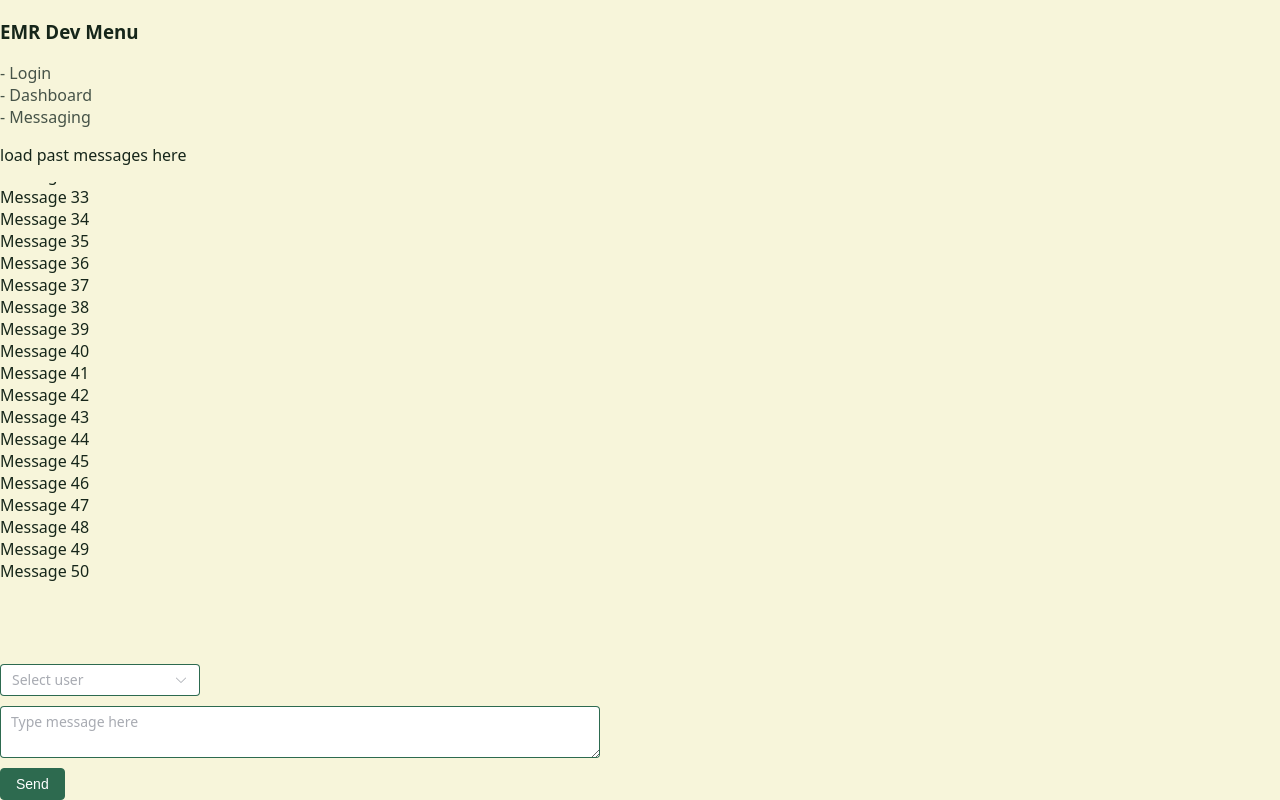
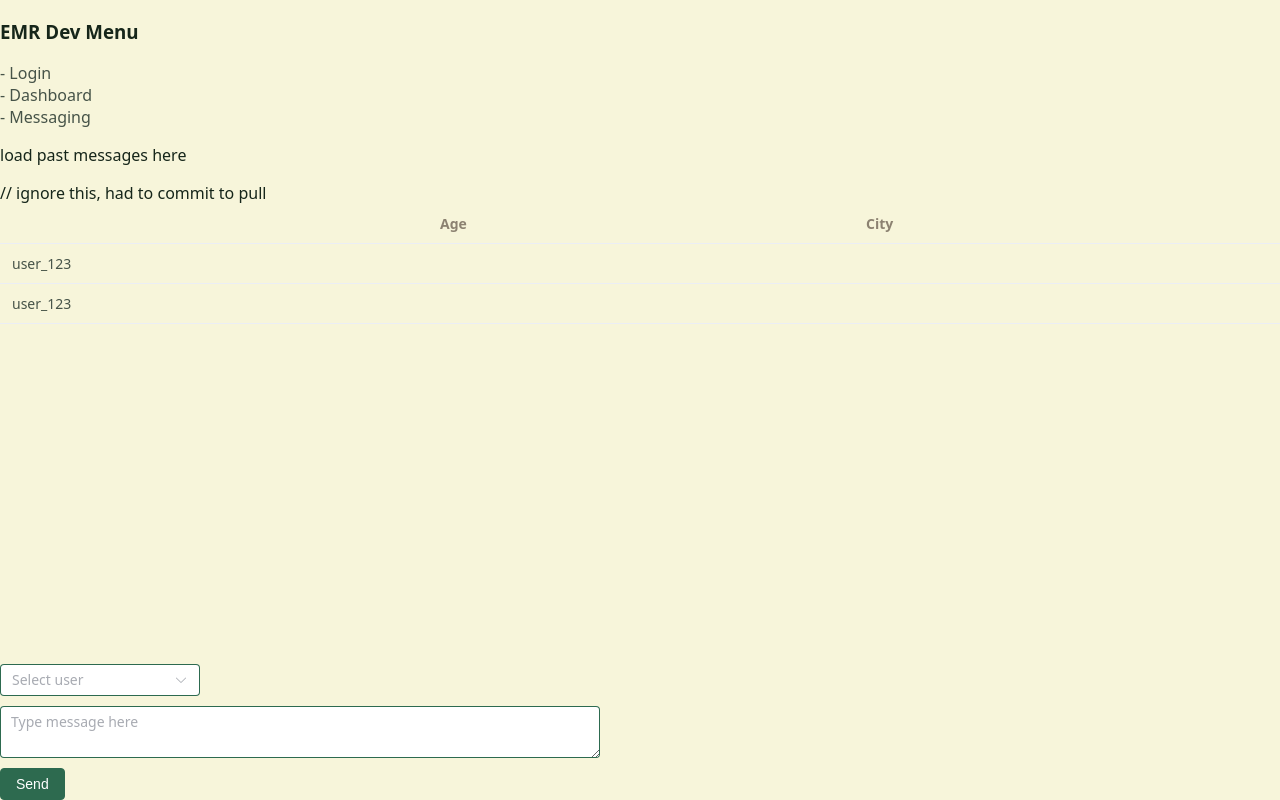
Before and after one commit to 2026bayviewglenEMR/view-of-the-bay, a Vue app in the folder frontend/: page /messaging in a window 1280 px wide. Built offline with nearby package versions, Linux system fonts and the light colour scheme.

Commit message:
umm stuff i forgot to commit from last time?

```diff
--- a/frontend/src/views/Messaging.vue
+++ b/frontend/src/views/Messaging.vue
@@ -2,11 +2,12 @@
   <div>
     <p>load past messages here</p>
 
-    <el-scrollbar ref="scrollbarRef" height="400px">
-        <div>
-          <div v-for="i in 50" :key="i">Message {{ i }}</div>
-        </div>
-    </el-scrollbar>
+    // ignore this, had to commit to pull
+    <el-table :data="pastMessages" style="width: 100%">
+      <el-table-column prop="sender" label="" />
+      <el-table-column prop="age" label="Age" />
+      <el-table-column prop="city" label="City" />
+    </el-table>
   </div>
 
   <div class="input-bar">
@@ -39,19 +40,16 @@ import { useRouter } from 'vue-router';
 const router = useRouter()
 const scrollbarRef = ref(null)
 const message = ref("")
-const pastMessages = ref([])
+const pastMessages = ref([
+  {value: "message content", sender:"user_123", receiver: "doctor_01"},
+  {value: "message content", sender:"user_123", receiver: "doctor_01"},
+])
 const users = ref([
   {value: "user_123", label: "user_123"},
   {value: "doctor_01", label: "doctor_01"}
 ])
 const receiver = ref("")
 
-
-onMounted(async () => {
-  await nextTick()
-  const scrollbar = scrollbarRef.value.wrapRef
-  scrollbar.scrollTop = scrollbar.scrollHeight
-})
 
 const sendMessage = async () => {
   try {
```
Also changed, not shown: 2 other files (tests, documents, lock files or other folders).
